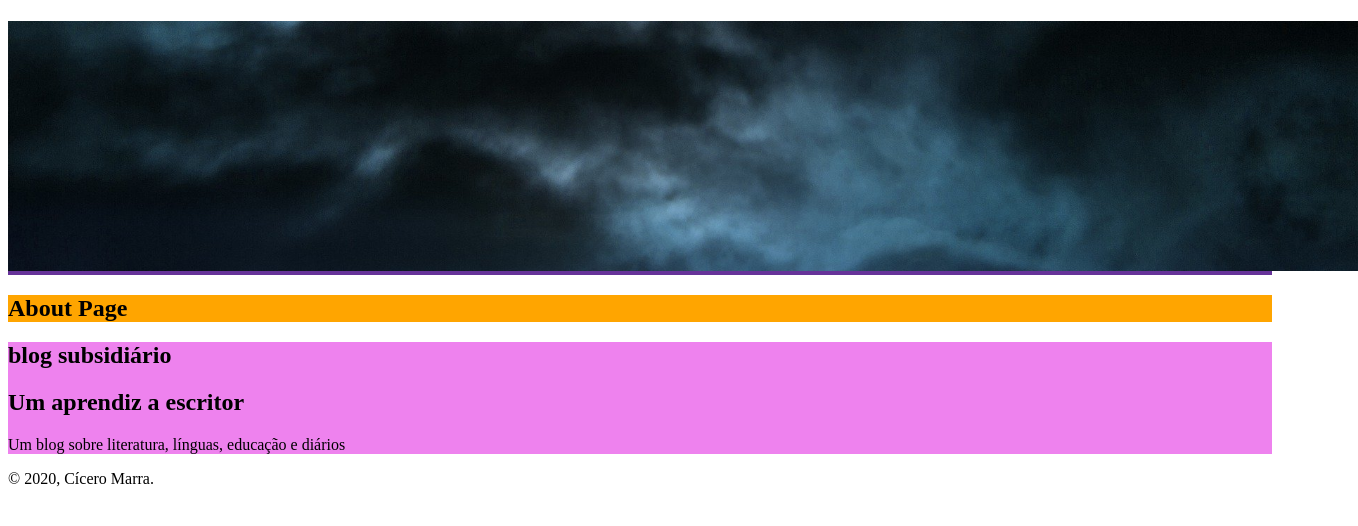
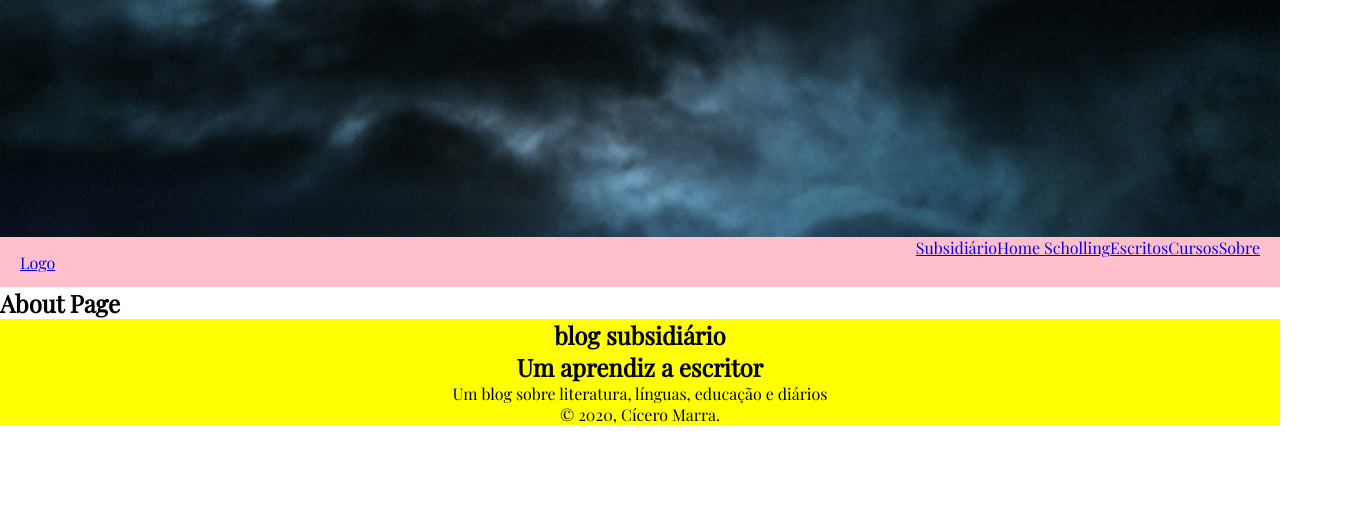
Before and after one commit to laiscavalcanti/cms-react-graphql-netlify, a Gatsby site in the folder blog-subsi/: page /about in a window 1280 px wide. Shown: the whole page, 1358 px wide, since content can reach past the window. Built offline with nearby package versions, Linux system fonts and the light colour scheme; Gatsby itself is replaced by a stand-in of ours.

Commit message:
criando styled components da pag principal. html logo e nav

```diff
--- a/blog-subsi/gatsby-config.js
+++ b/blog-subsi/gatsby-config.js
@@ -5,13 +5,23 @@ module.exports = {
     description: `Um blog sobre literatura, línguas, educação e diários`,
     author: `@laiscavalcanti`,
   },
+
   plugins: [
+    `gatsby-plugin-styled-components`,
     `gatsby-plugin-react-helmet`,
     {
       resolve: `gatsby-source-filesystem`,
       options: {
         name: `images`,
         path: `${__dirname}/src/images`,
+      },
+    },
+    {
+      resolve: 'gatsby-plugin-web-font-loader',
+      options: {
+        google: {
+          families: ['Playfair Display']
+        },
       },
     },
     `gatsby-transformer-sharp`,
--- a/blog-subsi/package.json
+++ b/blog-subsi/package.json
@@ -11,12 +11,15 @@
     "gatsby-plugin-offline": "^3.0.32",
     "gatsby-plugin-react-helmet": "^3.1.21",
     "gatsby-plugin-sharp": "^2.4.3",
+    "gatsby-plugin-styled-components": "^3.1.19",
+    "gatsby-plugin-web-font-loader": "^1.0.4",
     "gatsby-source-filesystem": "^2.1.46",
     "gatsby-transformer-sharp": "^2.3.13",
     "prop-types": "^15.7.2",
     "react": "^16.12.0",
     "react-dom": "^16.12.0",
-    "react-helmet": "^5.2.1"
+    "react-helmet": "^5.2.1",
+    "styled-components": "^5.0.1"
   },
   "devDependencies": {
     "prettier": "^1.19.1"
--- a/blog-subsi/src/components/ImageHeader/index.js
+++ b/blog-subsi/src/components/ImageHeader/index.js
@@ -8,8 +8,8 @@ const ImageHeader = () => {
             query {
                 avatarImage: file(relativePath: { eq: "moon.jpg"}) {
                     childImageSharp{
-                        fixed(width: 1350, height: 250 ){
-                        ...GatsbyImageSharpFixed
+                        fluid(maxWidth: 1350, maxHeight: 250 ){
+                        ...GatsbyImageSharpFluid
                     }
                 }
 
@@ -17,7 +17,7 @@ const ImageHeader = () => {
         }
     `
     )
-    return <Img fixed={avatarImage.childImageSharp.fixed} />
+    return <Img fluid={avatarImage.childImageSharp.fluid} />
 }
 
 export default ImageHeader
--- /dev/null
+++ b/blog-subsi/src/components/Layout/index.js
@@ -0,0 +1,35 @@
+import React from "react"
+import PropTypes from "prop-types"
+import * as S from './styled'
+import Header from "../header"
+import Profile from "../Profile"
+import GlobalStyles from '../../styles/global'
+
+const Layout = ({ children }) => {
+  return (
+    <>
+    <GlobalStyles />
+      <S.LayoutWrapper>
+        <Header />
+
+      </S.LayoutWrapper>
+        <main>{children}</main>
+      <S.LayoutFooter>
+        <footer>
+          <section>
+            <Profile />
+
+              © {new Date().getFullYear()}, Cícero Marra.
+              {` `}
+          </section>
+        </footer>
+      </S.LayoutFooter>
+      </>
+  )
+}
+
+Layout.propTypes = {
+  children: PropTypes.node.isRequired,
+}
+
+export default Layout
--- /dev/null
+++ b/blog-subsi/src/components/Layout/styled.js
@@ -0,0 +1,34 @@
+import styled from 'styled-components'
+
+export const LayoutWrapper = styled.section `
+  display: grid;
+  width: 100%;
+`
+export const LayoutFooter = styled.footer`
+  display: grid;
+  background-color: yellow;
+  width: 100%;
+  text-align: center;
+`
+export const LayoutNav = styled.nav`
+  display: grid;
+  min-height: 50px;
+  grid-auto-flow: column;
+  background-color: pink;
+  text-decoration: none;
+  grid-gap: 40px;
+  padding-left: 20px;
+  padding-right: 20px;
+`
+export const LayoutLogo = styled.div`
+  display: grid;
+  justify-content: start;
+  align-content: center;
+  text-decoration: none;
+`
+export const LayoutA = styled.a`
+  display: grid;
+  grid-auto-flow: column;
+  justify-content: end;
+  align-content: center;
+`
--- a/blog-subsi/src/components/Profile/index.js
+++ b/blog-subsi/src/components/Profile/index.js
@@ -18,9 +18,7 @@ const Profile = () => {
       }
     `)
     return (
-        <div className="Profile-wrapper" style={{
-            background: `violet`
-            }}>
+        <div>
              <h1>{title}</h1>
              <h2>{position}</h2>
              <p>{description}</p>
--- a/blog-subsi/src/components/header.js
+++ b/blog-subsi/src/components/header.js
@@ -1,35 +1,35 @@
-import { Link } from "gatsby"
+/**import { Link } from "gatsby"  <Link>{siteTitle}
+</Link>*/
 import React from "react"
 import ImageHeader from "./ImageHeader"
+import * as S from './Layout/styled'
 
-const Header = ({ siteTitle }) => (
-  <header
-    style={{
-      background: `rebeccapurple`,
-      /*marginBottom: `1.45rem`,*/
-    }}
-  >
-    <div
-      style={{
-        /*margin: `0 auto`,
-        padding: `1.45rem 1.0875rem`,*/
-      }}
-    >
-      <h1 /*style={{ margin: 0 }}*/>
-        <Link
-          to="/"
-          style={{
-            color: `white`,
-            textDecoration: `none`,
-          }}
-        >
-          {siteTitle}
-        </Link>
-      </h1>
+const Header = () => (
+  <>
+  <header>
+    <div>
+      <h1><ImageHeader /></h1>
     </div>
-    <ImageHeader />
   </header>
-
+  <S.LayoutNav>
+    <S.LayoutLogo>
+      <div><a href="/home">Logo</a></div>
+    </S.LayoutLogo>
+    <div>
+      <nav>
+        <ul>
+          <S.LayoutA >
+          <a href="/"> Subsidiário </a>
+          <a href="/"> Home Scholling </a>
+          <a href="/"> Escritos </a>
+          <a href="/"> Cursos </a>
+          <a href="/about"> Sobre </a>
+          </S.LayoutA>
+        </ul>
+      </nav>
+    </div>
+    </S.LayoutNav>
+  </>
 )
 
 
--- a/blog-subsi/src/components/layout.js
+++ /dev/null
@@ -1,53 +0,0 @@
-
-import React from "react"
-import PropTypes from "prop-types"
-import { useStaticQuery, graphql } from "gatsby"
-
-import Header from "./header"
-//import "./layout.css"
-import Profile from "./Profile"
-//import ImageHeader from "./ImageHeader"
-
-const Layout = ({ children }) => {
-  /*const data = useStaticQuery(graphql`
-    query SiteTitleQuery {
-      site {
-        siteMetadata {
-          title
-        }
-      }
-    }
-  `)*/
-  return (
-    <>
-      <Header  />
-      <div
-        style={{
-          /*margin: `0 auto`,
-          maxWidth: 960,
-          padding: `0 1.0875rem 1.45rem`,
-          siteTitle={data.site.siteMetadata.title}*/
-        }}
-      >
-        <main>{children}</main>
-        <footer  style={{
-               /*margin: `0 auto`,
-               maxWidth: 960,*/
-
-            }}>
-          <section>
-            <Profile />
-              © {new Date().getFullYear()}, Cícero Marra.
-              {` `}
-          </section>
-        </footer>
-      </div>
-    </>
-  )
-}
-
-Layout.propTypes = {
-  children: PropTypes.node.isRequired,
-}
-
-export default Layout
--- a/blog-subsi/src/pages/404.js
+++ b/blog-subsi/src/pages/404.js
@@ -1,6 +1,6 @@
 import React from "react"
 
-import Layout from "../components/layout"
+import Layout from "../components/Layout"
 import SEO from "../components/seo"
 
 const NotFoundPage = () => (
--- a/blog-subsi/src/pages/about.js
+++ b/blog-subsi/src/pages/about.js
@@ -1,16 +1,11 @@
-import React, { Fragment } from 'React'
-import Layout from "../components/layout"
+import React from 'React'
+import Layout from "../components/Layout"
 import SEO from "../components/seo"
-import Header from '../components/header'
+//import Header from '../components/header'
 
 const AboutPage = () =>(
     <Layout >
-        <section
-            style={{
-                background: `orange`,
-
-              }}
-        >
+        <section>
             <SEO title="About" />
             <h1 >About Page</h1>
         </section>
--- a/blog-subsi/src/pages/index.js
+++ b/blog-subsi/src/pages/index.js
@@ -1,7 +1,7 @@
 import React from "react"
-import { Link } from "gatsby"
+//import { Link } from "gatsby"
 
-import Layout from "../components/layout"
+import Layout from "../components/Layout"
 import SEO from "../components/seo"
 
 const IndexPage = () => (
--- /dev/null
+++ b/blog-subsi/src/styles/global.js
@@ -0,0 +1,20 @@
+import { createGlobalStyle } from 'styled-components'
+//@import url('https://fonts.googleapis.com/css?family=Playfair+Display:400,600&display=swap')
+
+const GlobalStyles = createGlobalStyle `
+*,
+*:after,
+*:before {
+	margin: 0;
+	padding: 0;
+	box-sizing: border-box;
+}
+
+body{
+    font-size: 100%;
+    font-family: 'Playfair Display', serif;
+    text-decoration: none;
+    list-style-type: none;
+}
+`
+export default GlobalStyles
```
Also changed, not shown: 1 other file.
